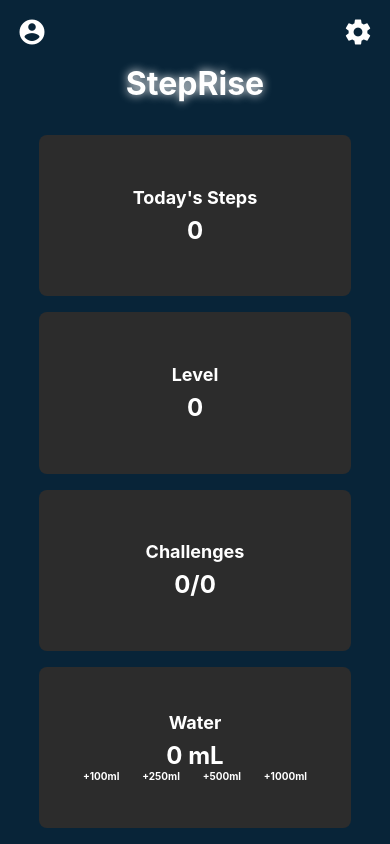
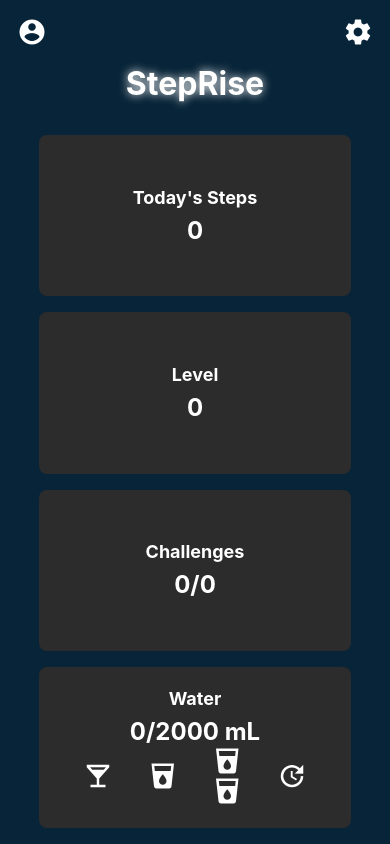
Before and after one commit to cosmin-oros/StepRise-App, a React Native app in the folder StepRise/: screen /MainScreen in a window 390 px wide. Built offline with nearby package versions, Linux system fonts and the light colour scheme.

Commit message:
worked on the water card

```diff
--- a/StepRise/screens/MainScreen.tsx
+++ b/StepRise/screens/MainScreen.tsx
@@ -23,6 +23,7 @@ const MainScreen = ({ navigation } : MainScreenProps) => {
   const [xp, setXP] = useState<number>(0);
   const [challengesCompleted, setChallengesCompleted] = useState<number>(0);
   const [waterConsumed, setWaterConsumed] = useState<number>(0);
+  const [waterGoal, setWaterGoal] = useState<number>(2000);
 
   useEffect(() => {
     const now: any = new Date();
@@ -40,6 +41,11 @@ const MainScreen = ({ navigation } : MainScreenProps) => {
 
   const handleDrinkWater = (amount: number) => {
     setWaterConsumed(waterConsumed + amount);
+  }
+
+  // go to another screen to input the new water goal
+  const handleWaterGoal = () => {
+
   }
 
   return (
@@ -79,20 +85,22 @@ const MainScreen = ({ navigation } : MainScreenProps) => {
       </View>
 
       <View style={styles.card}>
+        {/* change the background of this card when water goal is met */}
         <Text style={styles.cardTitle}>Water</Text>
-        <Text style={styles.cardValue}>{waterConsumed} mL</Text>
+        <Text style={styles.cardValue}>{waterConsumed}/{waterGoal} mL</Text>
         <View style={styles.row}>
           <TouchableOpacity onPress={() => handleDrinkWater(100)}>
-            <Text style={styles.cardAddition}>+100ml</Text>
+            <MaterialIcons name="local-bar" size={30} color="#fff" />
           </TouchableOpacity>
           <TouchableOpacity onPress={() => handleDrinkWater(250)}>
-            <Text style={styles.cardAddition}>+250ml</Text>
+            <MaterialIcons name="local-drink" size={30} color="#fff" />
           </TouchableOpacity>
           <TouchableOpacity onPress={() => handleDrinkWater(500)}>
-            <Text style={styles.cardAddition}>+500ml</Text>
+            <MaterialIcons name="local-drink" size={30} color="#fff" />
+            <MaterialIcons name="local-drink" size={30} color="#fff" />
           </TouchableOpacity>
-          <TouchableOpacity onPress={() => handleDrinkWater(1000)}>
-            <Text style={styles.cardAddition}>+1000ml</Text>
+          <TouchableOpacity onPress={() => handleWaterGoal()}>
+          <MaterialIcons name="update" size={30} color="#fff" />
           </TouchableOpacity>
         </View>
       </View>
```
